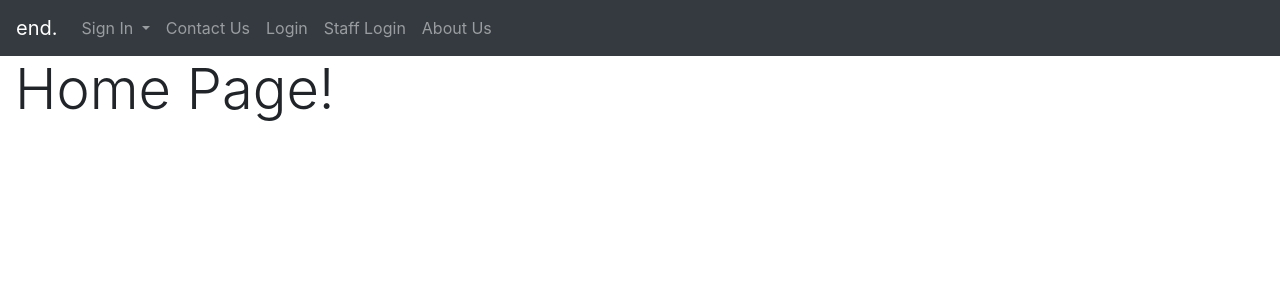
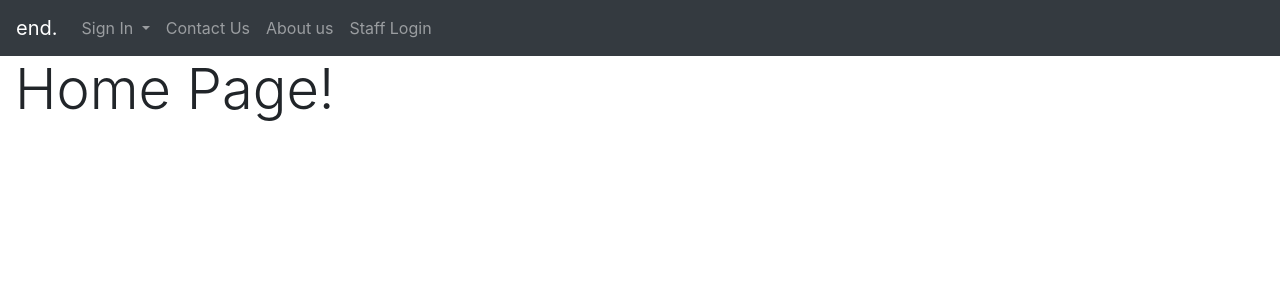
Before and after one commit to jovesterchai/AppDevProject, a Python web app: template templates/home.html in a window 1280 px wide. Shown: the top 300 px of the page. Run offline with Jinja, Linux system fonts and the light colour scheme; the template is opened without the code that fills it, so the values that code supplies are empty; some libraries are stand-ins or nearby versions.

Commit message:
Update _navBar.html

```diff
--- a/templates/includes/_navBar.html
+++ b/templates/includes/_navBar.html
@@ -13,16 +13,14 @@
     <li class="nav-item">
       <a class="nav-link" href="contactUs">Contact Us</a>
     </li>
-    <li class="nav-item">
-      <a class="nav-link" href="#">Login</a>
-    </li>
+
+     <li class="nav-item">
+            <a class="nav-link" href="/us">About us</a>
+         </li>
+
         <li class="nav-item">
             <a class="nav-link" href="/login2">Staff Login</a>
          </li>
-    <li class="nav-item">
-    </li>
-    <li class="nav-item">
-      <a class="nav-link" href="/us">About Us</a>
-    </li>
-  </ul>
+    </ul>
+
 </nav>
```
